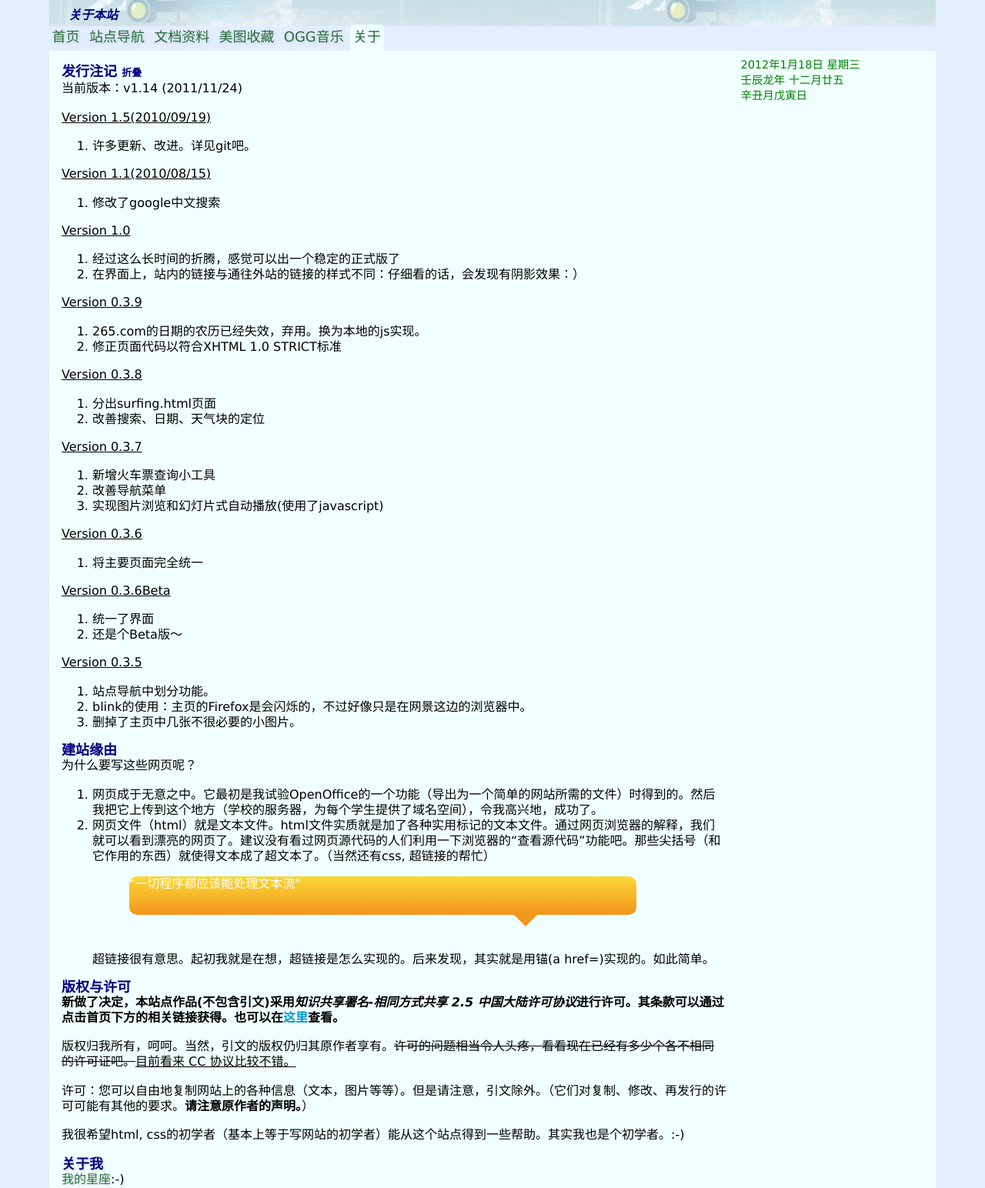
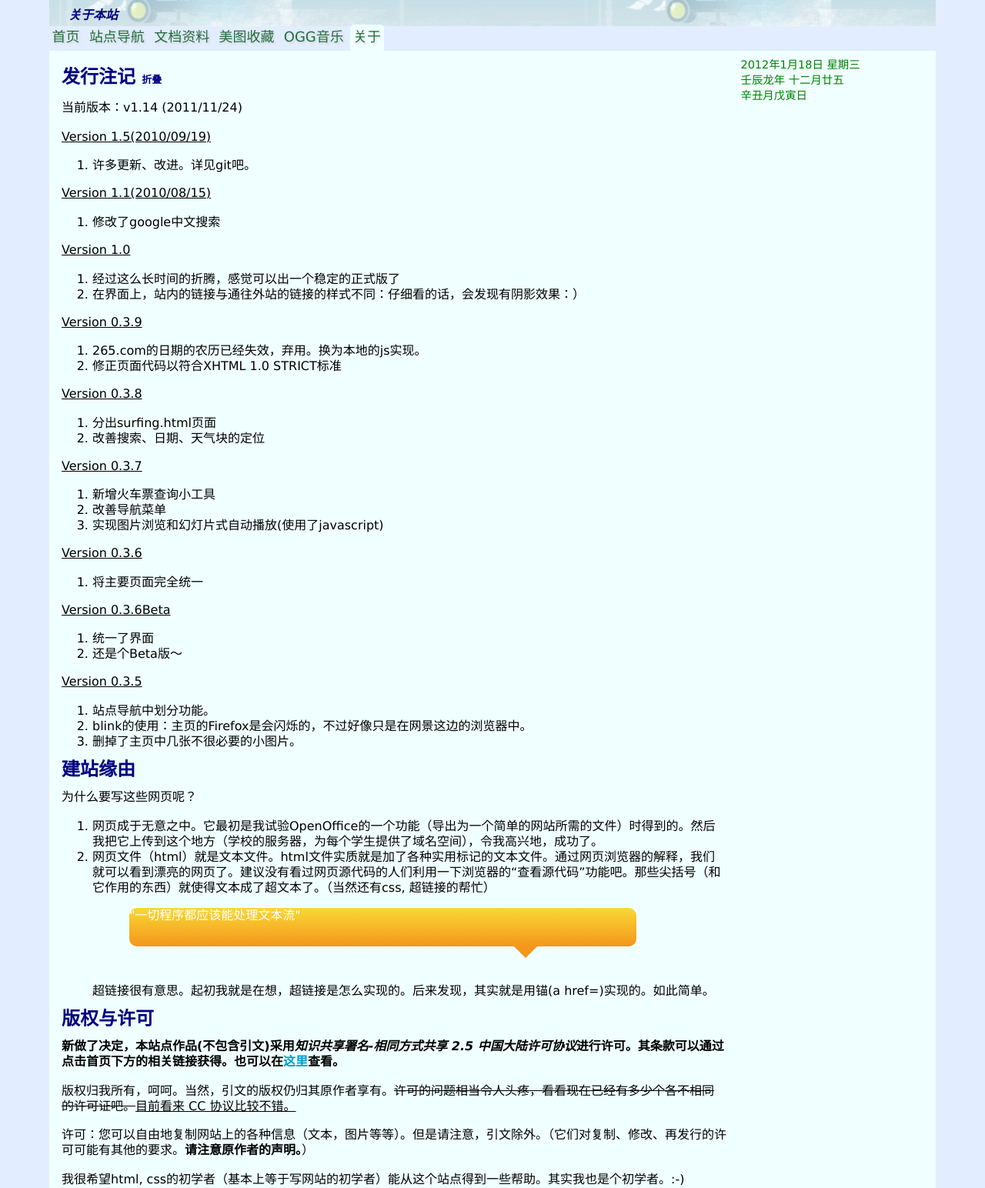
Before and after one commit to alick/mysite.static, a plain HTML site: page html/about.html in a window 1280 px wide. Shown: the part 56-1600 px from the top of the page at 77% size. Drawn offline with Linux system fonts and the light colour scheme.

Commit message:
about & music: h2 to h1

```diff
--- a/html/about.html
+++ b/html/about.html
@@ -60,8 +60,8 @@
 
         <div id="maincontent">
             <div id="releasenoteshead">
-                <h2>发行注记&nbsp;<span class=
-                "tiny clicktogglereleasenotes">折叠</span></h2>
+                <h1>发行注记&nbsp;<span class=
+                "tiny clicktogglereleasenotes">折叠</span></h1>
             </div>
 
             <div id="releasenotes">
@@ -139,7 +139,7 @@
             </div>
 
             <div id="why_write_this">
-                <h2>建站缘由</h2>
+                <h1>建站缘由</h1>
 
                 <p>为什么要写这些网页呢？</p>
 
@@ -160,7 +160,7 @@
             </div>
 
             <div id="copyright">
-                <h2>版权与许可</h2>
+                <h1>版权与许可</h1>
 
                 <p><strong>新做了决定，本站点作品(不包含引文)采用<em>知识共享署名-相同方式共享 2.5
                 中国大陆许可协议</em>进行许可。其条款可以通过点击首页下方的相关链接获得。也可以在<a href=
@@ -180,7 +180,7 @@
             </div>
 
             <div class="shadow" id="aboutme">
-                <h2>关于我</h2>
+                <h1>关于我</h1>
 
                 <p><a href="../html/libra.html">我的星座</a>:-)</p>
 
```
Also changed, not shown: html/music.html (+4 -3 lines).
